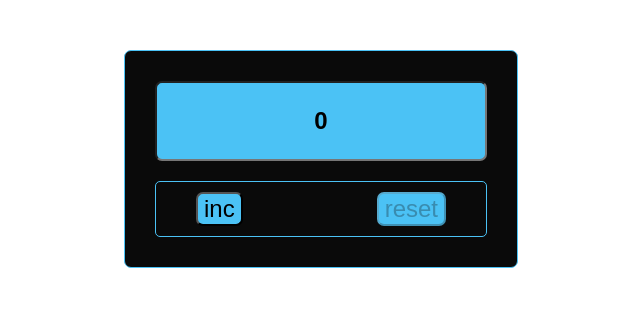
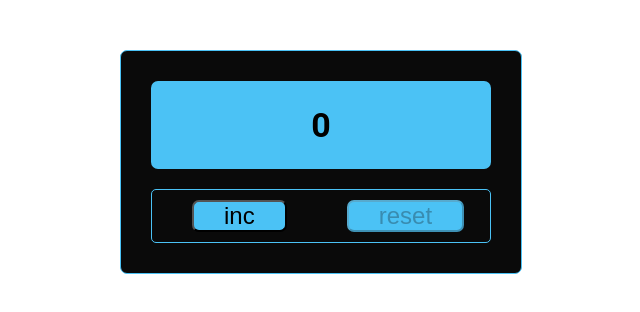
Before and after one commit to Steelmen87/Counter, a React (Create React App) app: page / in a window 1280 px wide. Shown: the top 312 px of the page, without its empty margins (319-959 px from the left). Built offline with nearby package versions, Linux system fonts and the light colour scheme.

Commit message:
Counter corrected

```diff
--- a/package.json
+++ b/package.json
@@ -1,5 +1,6 @@
 {
   "name": "counter",
+  "homepage": "https://steelmen87.github.io/Counter/",
   "version": "0.1.0",
   "private": true,
   "dependencies": {
@@ -10,6 +11,7 @@
     "@types/node": "^16.11.46",
     "@types/react": "^18.0.15",
     "@types/react-dom": "^18.0.6",
+    "gh-pages": "^4.0.0",
     "react": "^18.2.0",
     "react-dom": "^18.2.0",
     "react-scripts": "5.0.1",
@@ -18,6 +20,8 @@
   },
   "scripts": {
     "start": "react-scripts start",
+    "predeploy": "npm run build",
+    "deploy": "gh-pages -d build",
     "build": "react-scripts build",
     "test": "react-scripts test",
     "eject": "react-scripts eject"
--- a/src/App.css
+++ b/src/App.css
@@ -1,4 +1,5 @@
 .App {
-  text-align: center;
-  display: flex;
+    text-align: center;
+    display: flex;
+    font-family: Roboto;
 }
--- a/src/component/Button/Button.module.css
+++ b/src/component/Button/Button.module.css
@@ -0,0 +1,8 @@
+.button {
+    padding: 0 30px;
+    border-radius: 7px;
+    background-color: #4bc2f5;
+    font-size: 24px;
+    margin: 0 30px;
+
+}
--- /dev/null
+++ b/src/component/Button/Button.tsx
@@ -0,0 +1,23 @@
+import React from 'react';
+import style from './Button.module.css'
+
+type ButtonPropsTitle = {
+    title: string
+    onClick: () => void
+    visibility: boolean
+}
+const Button = (props: ButtonPropsTitle) => {
+    const {title, onClick, visibility} = props
+
+    const onClickHandler = () => {
+        onClick()
+    }
+    return <button
+        className={style.button}
+        disabled={visibility}
+        onClick={onClickHandler}>
+        {title}
+    </button>
+};
+
+export default Button;
--- a/src/component/Button/ButtonInc.tsx
+++ /dev/null
@@ -1,19 +0,0 @@
-import React from 'react';
-
-type ButtonPropsType = {
-    title: string
-    callBack: () => void
-    endValue: number
-    value: number
-}
-
-const ButtonInc = (props: ButtonPropsType) => {
-    const {title, endValue, value, callBack} = props
-    return <div>
-        <button
-            disabled={value === endValue}
-            onClick={callBack}>{title}</button>
-    </div>
-};
-
-export default ButtonInc;
--- a/src/component/Button/ResetButton.tsx
+++ /dev/null
@@ -1,18 +0,0 @@
-import React from 'react';
-
-type ResetPropsType = {
-    title: string
-    callBack: () => void
-    value: number
-}
-
-const ButtonReset = (props: ResetPropsType) => {
-    const {title, value, callBack} = props
-    return <div>
-        <button
-            disabled={value <= 0}
-            onClick={callBack}>{title}</button>
-    </div>
-};
-
-export default ButtonReset;
--- a/src/component/Counter.module.css
+++ b/src/component/Counter.module.css
@@ -10,14 +10,6 @@
     background-color: #0a0a0a;
 }
 
-.counter input {
-    background-color: #4bc2f5;
-    text-align: center;
-    font-size: 24px;
-    font-weight: 700;
-    border-radius: 7px;
-    padding: 24px 0;
-}
 
 .block_button {
     margin-top: 20px;
@@ -28,10 +20,3 @@
     padding: 10px;
 
 }
-
-.block_button button {
-    border-radius: 7px;
-    background-color: #4bc2f5;
-    font-size: 24px;
-    margin: 0 30px;
-}
--- a/src/component/Counter.tsx
+++ b/src/component/Counter.tsx
@@ -1,11 +1,13 @@
 import React, {useState} from 'react';
-import Input from "./Input/Input";
-import ButtonInc from "./Button/ButtonInc";
-import ButtonReset from "./Button/ResetButton";
+import Display from "./Display/Display";
 import style from './Counter.module.css'
+import Button from "./Button/Button";
+
 const Counter = () => {
-    let [value, setValue] = useState(0)
-    let [endValue, setEndValue] = useState(5)
+    let minValue = 0
+    let maxValue = 5
+    let [value, setValue] = useState(minValue)
+    let [endValue, setEndValue] = useState(maxValue)
 
     const AddCount = () => {
         setValue(value + 1)
@@ -13,20 +15,14 @@ const Counter = () => {
     const onReset = () => {
         setValue(0)
     }
+    let visInc = value < endValue
+    let visRes = value === minValue
     return (
         <div className={style.counter}>
-            <Input value={value} endValue={endValue}/>
+            <Display value={value} endValue={endValue}/>
             <div className={style.block_button}>
-                <ButtonInc
-                    value={value}
-                    endValue={endValue}
-                    title={'inc'}
-                    callBack={AddCount}
-                />
-                <ButtonReset
-                    value={value}
-                    title={'reset'}
-                    callBack={onReset}/>
+                <Button title={'inc'} onClick={AddCount} visibility={!visInc}/>
+                <Button title={'reset'} onClick={onReset} visibility={visRes}/>
             </div>
         </div>
     );
--- /dev/null
+++ b/src/component/Display/Display.module.css
@@ -0,0 +1,15 @@
+.display {
+    display: flex;
+    justify-content: center;
+    align-items: center;
+    height: 40px;
+    background-color: #4bc2f5;
+    font-size: 34px;
+    font-weight: 700;
+    border-radius: 7px;
+    padding: 24px 0;
+}
+.stop{
+    color: red;
+    font-size: 38px;
+}
--- /dev/null
+++ b/src/component/Display/Display.tsx
@@ -0,0 +1,14 @@
+import React from 'react';
+import style from './Display.module.css'
+
+type InputPropsType = {
+    value: number
+    endValue: number
+}
+const Display = (props: InputPropsType) => {
+    const {value, endValue} = props
+    let stop = value === endValue ? style.stop : ''
+    return <div className={`${style.display} ${stop}`}>{value}</div>;
+};
+
+export default Display;
--- a/src/component/Input/Input.module.css
+++ /dev/null
@@ -1,4 +0,0 @@
-.stop input {
-    color: red;
-    font-weight: 700;
-}
--- a/src/component/Input/Input.tsx
+++ /dev/null
@@ -1,17 +0,0 @@
-import React from 'react';
-import style from './Input.module.css'
-
-type InputPropsType = {
-    value: number
-    endValue: number
-}
-const Input = (props: InputPropsType) => {
-    const {value, endValue} = props
-    return (
-        <div className={value == endValue ? style.stop : ""}>
-            <input value={value}/>
-        </div>
-    );
-};
-
-export default Input;
```
Also changed, not shown: 1 other file (tests, documents, lock files or other folders).
